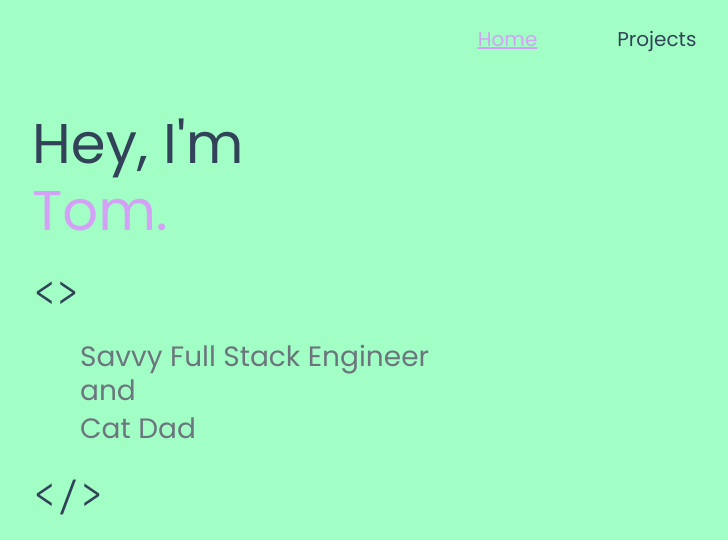
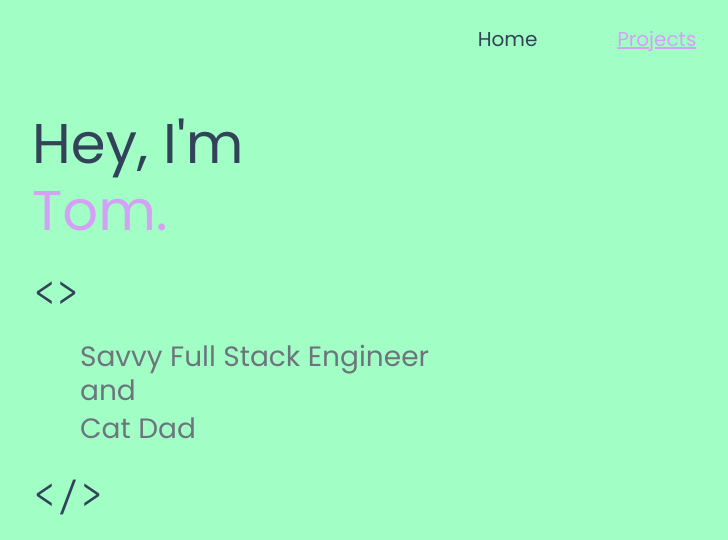
Before and after one commit to TomSinovich/portfolio, a Gatsby site: page / in a window 1280 px wide. Shown: the top 540 px of the page, without its empty margins (53-781 px from the left). Built offline with nearby package versions, Linux system fonts and the light colour scheme; Gatsby itself is replaced by a stand-in of ours.

Commit message:
styling appbar

```diff
--- a/src/components/link.js
+++ b/src/components/link.js
@@ -4,17 +4,18 @@ import Link from "gatsby-plugin-transition-link/AniLink"
 export default function Intent({ children, to }) {
   return (
     <Link
-    paintDrip
+      paintDrip
       hex="#D4A1F7"
-      length={.75}
+      length={0.75}
       className="nav-link"
       to={to}
       activeStyle={{
-        color: "#D4A1F7",
-        textDecoration: "underline"
+        color: "#324359",
+        textDecoration: "none",
       }}
       style={{
-        color: "#324359",
+        color: "#D4A1F7",
+        textDecoration: "underline",
       }}
     >
       {children}
```
